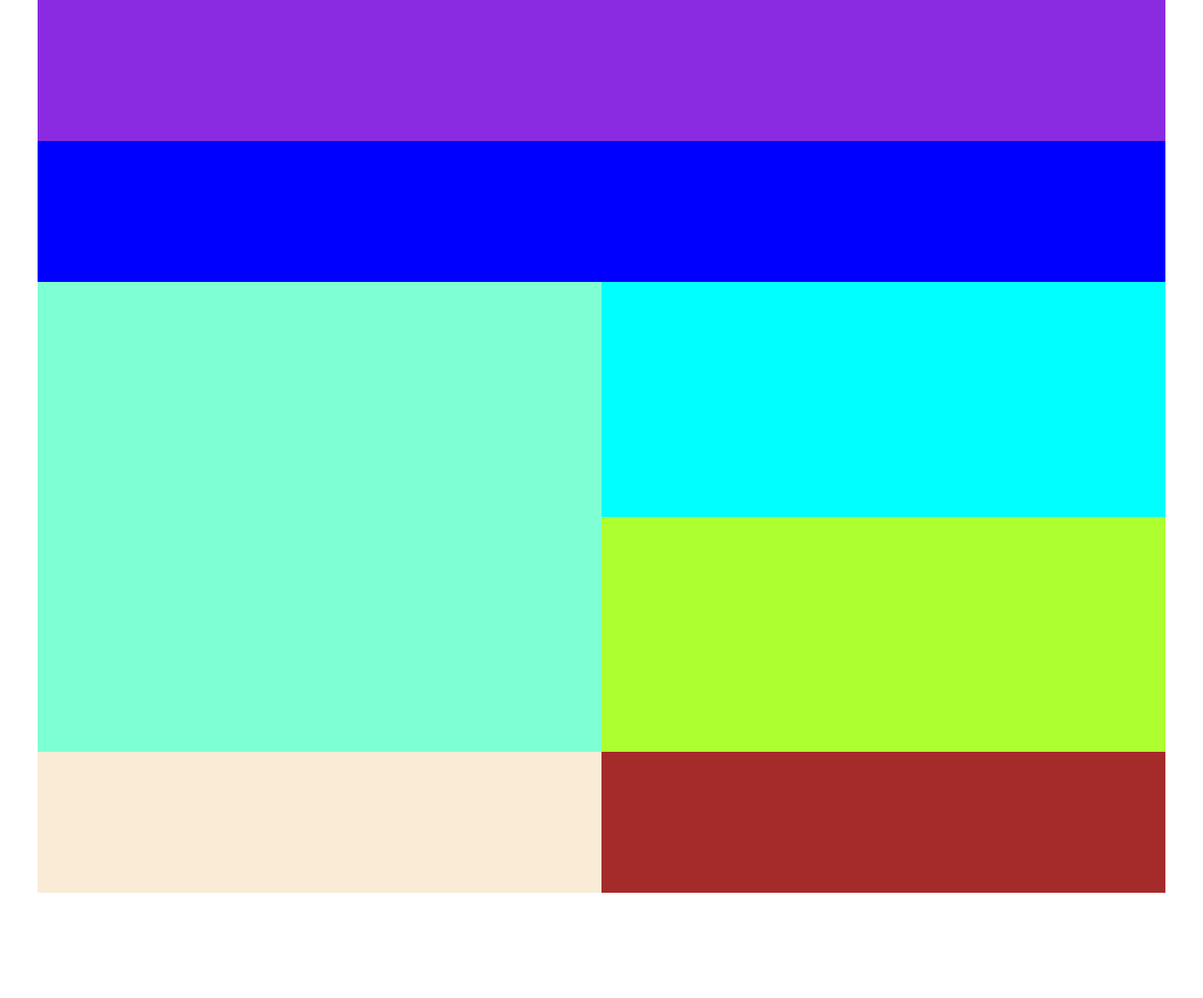
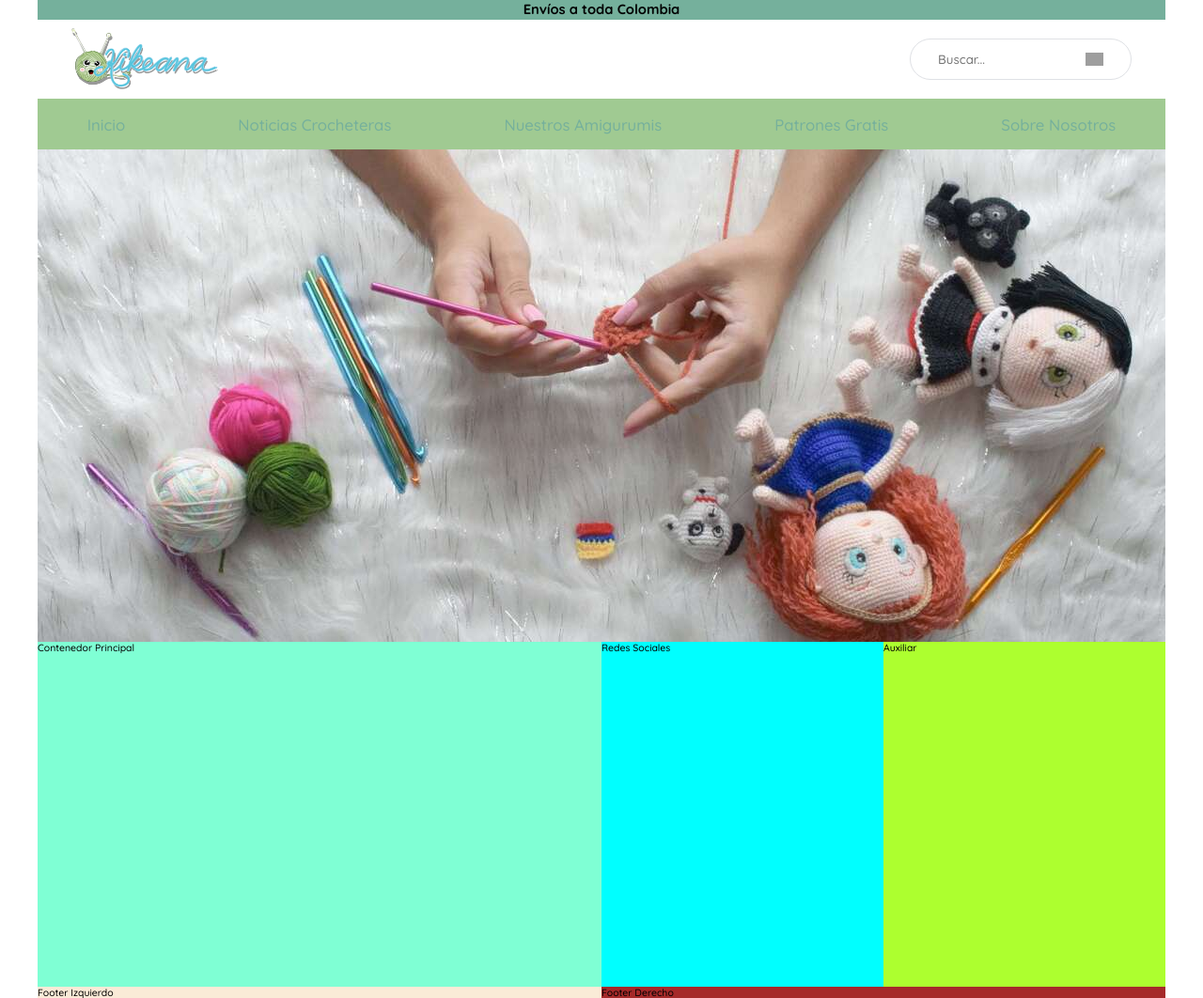
Before and after one commit to IngJuanMaSuarez/PaginasYEjerciciosFront, a plain HTML site: page KikeanaMejorado/index.html in a window 1280 px wide. Shown: the top 1062 px of the page at 94% size. Before the commit the page ends 950 px from the top, so only its background shows below. Drawn offline with Linux system fonts and the light colour scheme; grey boxes are pictures that could not be loaded.

Commit message:
header con logo, busqueda e icono de menu. Menu horizontal y banner con una imagen. Responsive

```diff
--- a/KikeanaMejorado/index.html
+++ b/KikeanaMejorado/index.html
@@ -4,6 +4,9 @@
     <meta charset="UTF-8">
     <meta http-equiv="X-UA-Compatible" content="IE=edge">
     <meta name="viewport" content="width=device-width, initial-scale=1.0">
+    <link rel="preconnect" href="https://fonts.googleapis.com">
+    <link rel="preconnect" href="https://fonts.gstatic.com" crossorigin>
+    <link href="https://fonts.googleapis.com/css2?family=Merriweather:wght@300;400;700;900&family=Quicksand:wght@300;500;700&display=swap" rel="stylesheet">
     <title>Document</title>
     <link rel="stylesheet" href="/styles/mobile.css">
 
@@ -16,25 +19,74 @@
     <link
         rel="stylesheet"
         href="/styles/desktop.css"
-        media = "screen and (min-width: 850px)"
+        media = "screen and (min-width: 800px)"
     />
 
 </head>
 <body>
+
     <header>
-        <div class="banner"></div>
-        <nav class="nav"></nav>
+        <div class="header-message">Envíos a toda Colombia</div>
+
+        <div class="header-container">
+
+            <img src="/assets/icons/icon_menu.svg" alt="Icono de Menu Desplegable" class="icon-menu">
+
+            <picture class="logo">
+                <source media="(min-width:800px)" srcset="/assets/images/1200pxTranspKikeana15Oct20.png" />
+                <source media="(min-width:600px)" srcset="/assets/images/800pxTranspKikeana15Oct20.png" />
+                <img src="/assets/images/600pxTranspKikeana15Oct20.png" alt="Logo Kikeana"/>
+            </picture>
+
+            <section class="main-input">
+                <div class="main-search-container">
+                    <input type="text" placeholder="Buscar...">
+                    <span class="search-icon">
+                    </span>
+                </div>
+            </section>
+
+        </div>
     </header>
+
+    <nav class="navbar">
+        <ul>
+            <li>
+                <a href="">Inicio</a>
+            </li>
+            <li>
+                <a href="">Noticias Crocheteras</a>
+            </li>
+            <li>
+                <a href="">Nuestros Amigurumis</a>
+            </li>
+            <li>
+                <a href="">Patrones Gratis</a>
+            </li>
+            <li>
+                <a href="">Sobre Nosotros</a>
+            </li>
+        </ul>
+    </nav>
+
+    <div class="banner">
+        <picture>
+            <source media="(min-width:800px)" srcset="/assets/images/Banner1Large1200.jpg" />
+            <source media="(min-width:600px)" srcset="/assets/images/Banner1Medium800.jpg" />
+            <img src="/assets/images/Banner1Small600.jpg" alt="Imagen 1 del Banner, Tejiendo Amigurumis"/>
+        </picture>
+    </div>
+
     <main>
-        <div class="main-container"></div>
+        <div class="main-container">Contenedor Principal</div>
         <aside>
-            <div class="social-media"></div>
-            <div class="aux"></div>
+            <div class="social-media">Redes Sociales</div>
+            <div class="aux">Auxiliar</div>
         </aside>
     </main>
     <footer>
-        <div class="footer-left"></div>
-        <div class="footer-right"></div>
+        <div class="footer-left">Footer Izquierdo</div>
+        <div class="footer-right">Footer Derecho</div>
     </footer>
 </body>
 </html>
--- a/KikeanaMejorado/styles/desktop.css
+++ b/KikeanaMejorado/styles/desktop.css
@@ -1,6 +1,27 @@
-header, main, footer {
+main, aside, footer {
+    display: flex;
+}
+
+header, .navbar, .banner, main, footer {
     width: 1200px;
     margin: 0 auto;
+}
+
+header {
+    left: 50%;
+    margin-left: -600px;
+}
+
+.navbar {
+    margin-top: 10rem;
+}
+
+.banner {
+    height: 50rem;
+}
+
+.banner img {
+    height: 50rem;
 }
 
 .main-container {
--- a/KikeanaMejorado/styles/mobile.css
+++ b/KikeanaMejorado/styles/mobile.css
@@ -1,5 +1,19 @@
+:root {
+
+    --paleta2-verde-oscuro: #75B09C;
+    --paleta2-verde: #A0CA92;
+    --paleta2-verde-palido: #D8F793;
+    --paleta2-cafe: #998650;
+    --paleta2-naranja: #E0BE36;
+
+    --small: 1.4rem;
+    --medium: 1.6rem;
+    --large: 1.8rem;
+}
+
 * {
     box-sizing: border-box;
+    font-family: 'Quicksand', sans-serif;
     margin: 0;
     padding: 0;
 }
@@ -8,52 +22,141 @@ html {
     font-size: 65.5%;
 }
 
-header, main, aside, footer {
+header {
+    position: fixed;
+    top: 0;
+    width: 100%;
+}
+
+.header-message {
+    background-color: var(--paleta2-verde-oscuro);
+    width: 100%;
+    height: 2rem;
+    font-size: var(--small);
+    font-weight: bold;
+    text-align: center;
+}
+
+.header-container {
     display: flex;
-    flex-wrap: wrap;
+    align-items: center;
+    padding: 0 3%;
+    width: 100%;
+    height: 8rem;
+    background-color: white;
+    justify-content: space-between;
+}
+
+.header-container .logo {
+    width: auto;
+    align-items: center;
+    display: flex;
+    justify-content: center;
+}
+
+.header-container .logo img {
+    width: 15rem;
+}
+
+.header-container .main-input .main-search-container {
+    width: 22.5rem;
+    border-radius: 10rem;
+    border: 0.1rem solid #dfe1e5;
+    display: flex;
+    justify-content: center;
+    align-items: center;
+}
+
+.header-container .main-input .main-search-container input {
+    width: 15rem;
+    height: 4rem;
+    border: none;
+    outline: none;
+}
+
+.header-container .main-input .main-search-container:hover {
+    box-shadow: 0  0.1rem 0.6rem 0 #20212447;
+    border-color: #dfe1e500;
+}
+
+.header-container .main-input .main-search-container .search-icon {
+    background-image: url('https://img.icons8.com/android/24/000000/search.png');
+    background-repeat: no-repeat;
+    background-position: center;
+    background-size: contain;
+    width: 1.8rem;
+    height: 1.8rem;
+}
+
+.navbar {
+    background-color: var(--paleta2-verde);
     width: 100%;
     height: auto;
+    display: none;
+    margin-top: 10rem;
 }
 
-.nav {
-    background-color: blue;
-    width: 100%;
-    height: 150px;
-    display: none;
+.navbar ul {
+    list-style: none;
+    display: flex;
+    justify-content: space-between;
+    margin: 0 3%;
+    align-items: center;
+}
+
+.navbar ul li a {
+    display: inline-block;
+    text-decoration: none;
+    font-size: var(--medium);
+    color: var(--paleta2-verde-oscuro);
+    border: 0.1rem solid var(--paleta2-verde);
+    padding: 1.5rem;
+    border-radius: 0.8rem;
+}
+
+.navbar ul li a:hover {
+    color: var(--paleta2-verde-palido);
+    border: 0.1rem solid var(--paleta2-verde-palido);
 }
 
 .banner {
-    background-color: blueviolet;
     width: 100%;
-    height: 150px;
+    height: 28rem;
+    margin-top: 10rem;
+}
+
+.banner img {
+    width: 100%;
+    height: 28rem;
+    object-fit: cover;
 }
 
 .main-container {
     background-color: aquamarine;
     width: 100%;
-    height: 500px;
+    height: 35rem;
 }
 
 .social-media {
     background-color: aqua;
     width: 100%;
-    height: 250px;
+    height: 35rem;
 }
 
 .aux {
     background-color: greenyellow;
     width: 100%;
-    height: 250px;
+    height: 35rem;
 }
 
 .footer-left {
     background-color: antiquewhite;
     width: 100%;
-    height: 150px;
+    height: 35rem;
 }
 
 .footer-right {
     background-color: brown;
     width: 100%;
-    height: 150px;
+    height: 35rem;
 }
--- a/KikeanaMejorado/styles/tablet.css
+++ b/KikeanaMejorado/styles/tablet.css
@@ -1,3 +1,16 @@
-.nav {
+.icon-menu {
+    display: none;
+}
+
+.navbar {
     display: block;
 }
+
+.banner {
+    margin-top: 0;
+    height: 35rem;
+}
+
+.banner img {
+    height: 35rem;
+}
```
Also changed, not shown: KikeanaMejorado/test.html (added, +157 -0 lines), KikeanaMejorado/assets/icons/icon_menu.svg (added), KikeanaMejorado/assets/images/1200pxTranspKikeana15Oct20.png (added), KikeanaMejorado/assets/images/600pxTranspKikeana15Oct20.png (added), KikeanaMejorado/assets/images/800pxTranspKikeana15Oct20.png (added), KikeanaMejorado/assets/images/Banner1Large1200.jpg (added), KikeanaMejorado/assets/images/Banner1Medium800.jpg (added), KikeanaMejorado/assets/images/Banner1Small600.jpg (added).
